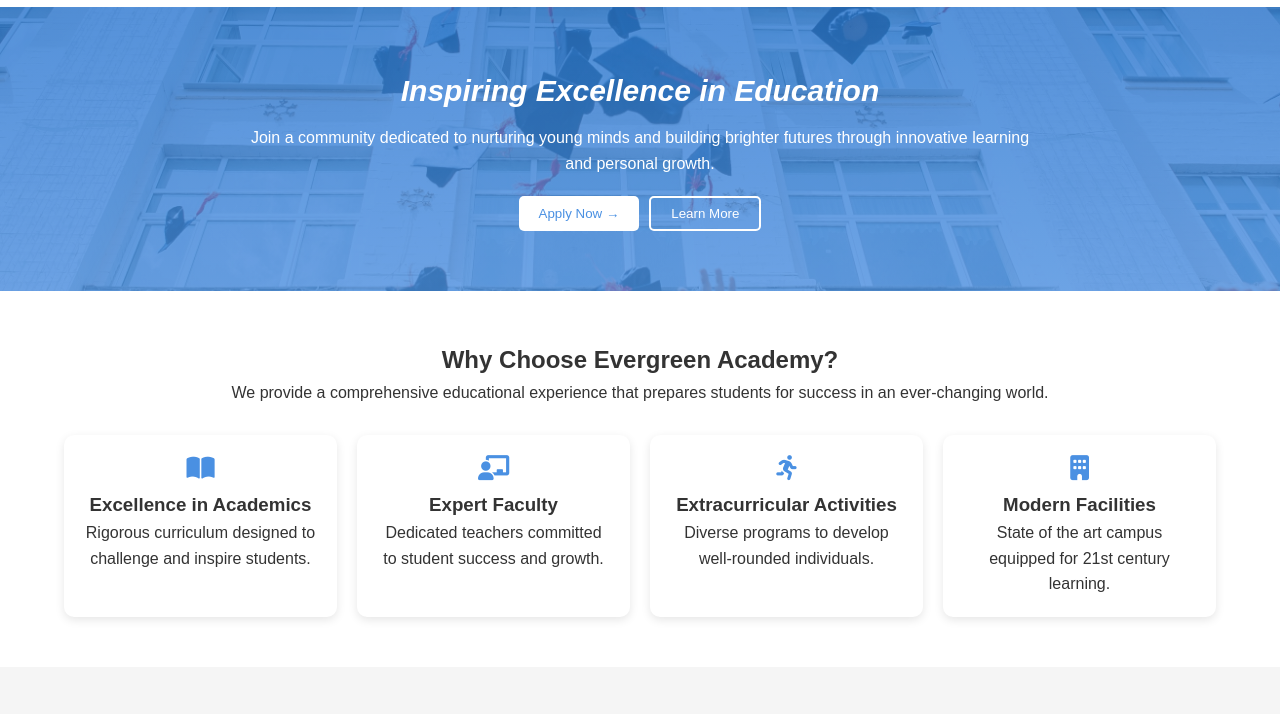
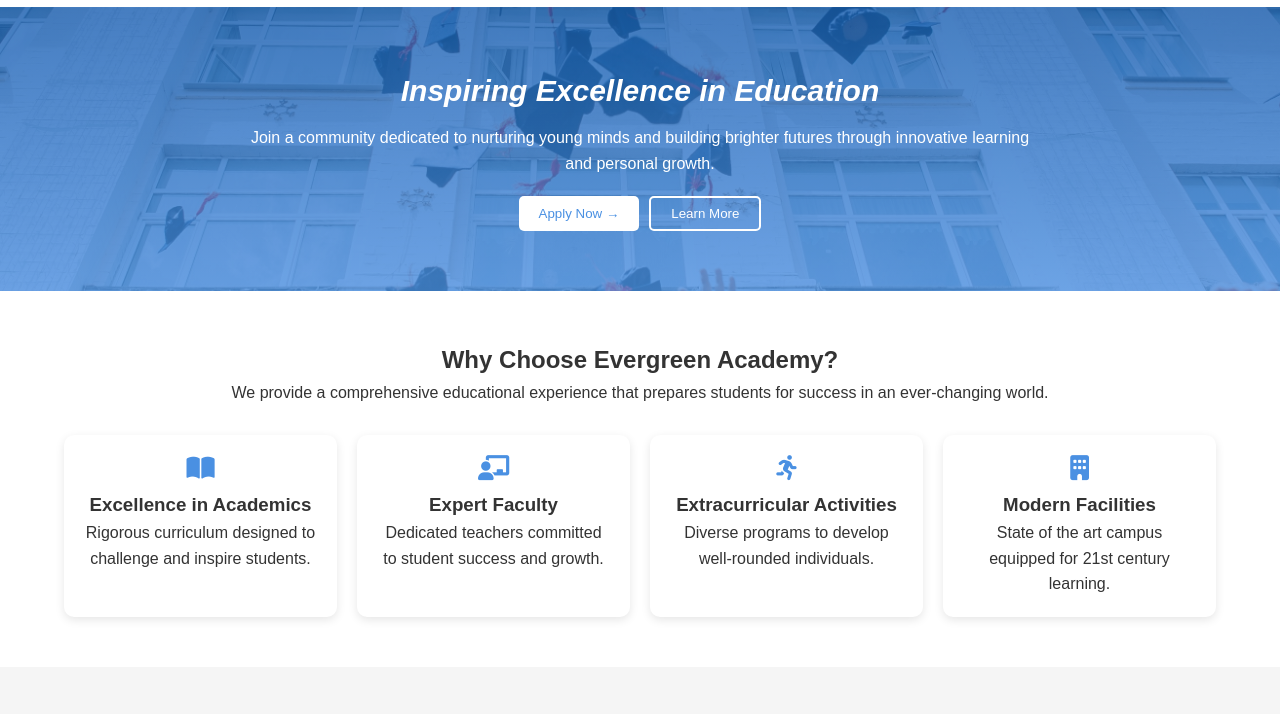
Before and after one commit to nyashaushe/schoolwebsitedemo, a plain HTML site: page index.html in a window 1280 px wide. Shown: the part 63-777 px from the top of the page. Drawn offline with Linux system fonts and the light colour scheme.

Commit message:
css files updated

```diff
--- a/styles/main.css
+++ b/styles/main.css
@@ -95,7 +95,7 @@ body {
 }
 
 .hero {
-    background: linear-gradient(rgba(45, 123, 212, 0.8), rgba(74, 144, 226, 0.8)), url('/images/hero.jpg');
+    background: linear-gradient(rgba(26, 98, 181, 0.8), rgba(74, 144, 226, 0.8)), url('/images/hero.jpg');
     background-size: cover;
     background-position: center;
     color: white;
```
